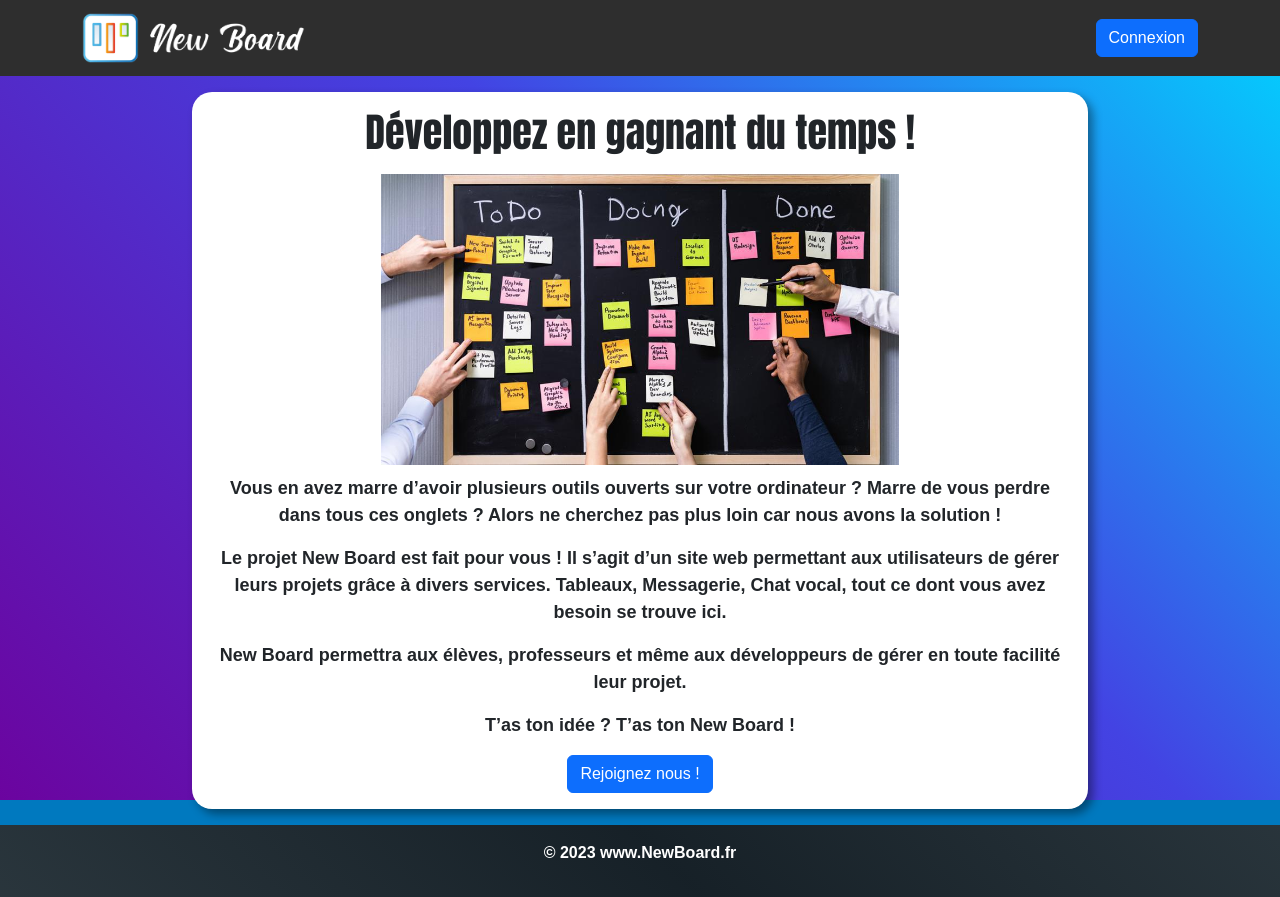
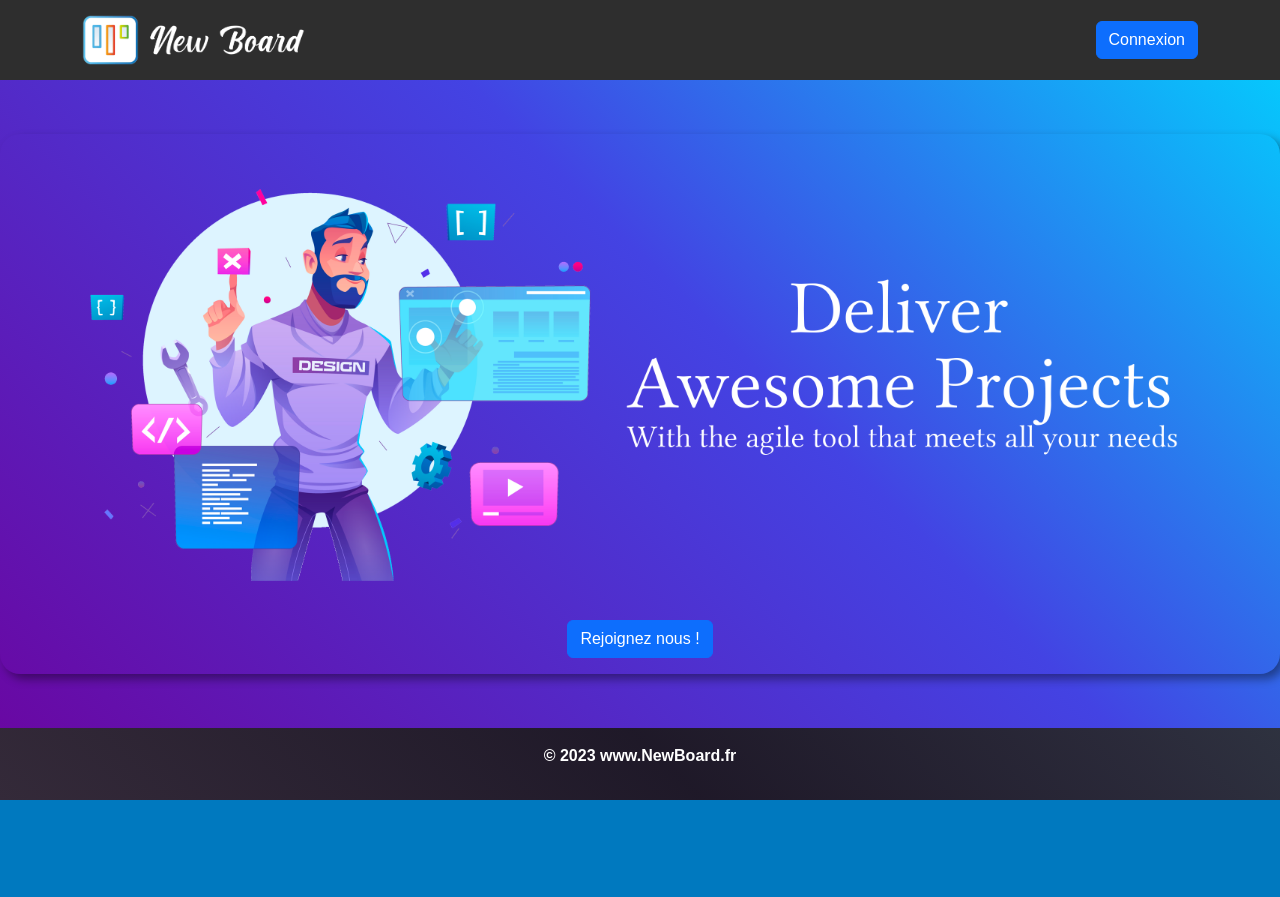
Before and after one commit to emerickCHALET/NewBoard, a React (Create React App) app in the folder newboard/: page / in a window 1280 px wide. After the commit the page ends 800 px from the top, so only its background shows below. Built offline with nearby package versions, Linux system fonts and the light colour scheme.

Commit message:
add new HomePage

```diff
--- a/newboard/src/App.tsx
+++ b/newboard/src/App.tsx
@@ -45,6 +45,7 @@ export default function App(){
 /**
  * url of the Production environment
  */
-export const urlApi = "http://newboardapifr.swks7487.odns.fr/api/";
-export const urlApiSocket = "http://newboardapifr.swks7487.odns.fr";
-export const urlLocal = "http://localhost:3001/api/"
+//export const urlApi = "http://newboardapifr.swks7487.odns.fr/api/";
+//export const urlApiSocket = "http://newboardapifr.swks7487.odns.fr";
+export const urlApi = "http://localhost:3001/api/"
+export const urlApiSocket = "http://localhost:3001";
--- a/newboard/src/components/Home.tsx
+++ b/newboard/src/components/Home.tsx
@@ -1,6 +1,7 @@
 import React from 'react';
 import {Button} from "react-bootstrap";
-import {useNavigate} from "react-router-dom";
+import {Link, useNavigate} from "react-router-dom";
+import * as AiIcons from "react-icons/ai";
 
 /**
  * Home Page when the user is not authenticated
@@ -8,25 +9,17 @@ import {useNavigate} from "react-router-dom";
  */
 const Home = () => {
     const navigate = useNavigate();
+    const token = localStorage.getItem('token');
+
     return (
                 <div className="container-home">
                     <div className="inner">
-                        <h1 className="cover-heading family-font-first">Développez en gagnant du temps !</h1>
-                        <img title="scrum" className="scrum" src="./scrumboard.jpg" alt="scrum board from home"/>
-                        <p className="font-home-p font-weight-bold">Vous en avez marre d’avoir plusieurs outils ouverts sur votre ordinateur ? Marre de vous perdre dans tous ces onglets ? Alors ne cherchez pas plus loin car nous avons la solution !
-                        </p>
-                        <p className="font-home-p font-weight-bold">
-                            Le projet New Board est fait pour vous ! Il s’agit d’un site web permettant aux utilisateurs de gérer leurs projets grâce à divers services. Tableaux, Messagerie, Chat vocal, tout ce dont vous avez besoin se trouve ici.
-                        </p>
-                        <p className="font-home-p font-weight-bold">
-                            New Board permettra aux élèves, professeurs et même aux développeurs de gérer en toute facilité leur projet.
-                        </p>
-                        <p className="font-home-p font-weight-bold">
-                            T’as ton idée ? T’as ton New Board !
-                        </p>
-                        <Button onClick={() => navigate("/inscription")}>
-                            Rejoignez nous !
-                        </Button>
+                        <img title="scrum" className="scrum" src="./homeWelcome.png" alt="scrum board from home"/>
+                        {token ?
+                            <div></div>
+                            : <Button onClick={() => navigate("/inscription")}>
+                                Rejoignez nous !
+                            </Button>}
                     </div>
                 </div>
     )
--- a/newboard/src/index.css
+++ b/newboard/src/index.css
@@ -45,8 +45,7 @@ h2{
 
 .inner {
     text-align: center;
-    width: 70%;
-    background-color: white;
+    width: 100%;
     border-radius: 20px;
     box-shadow: var(--shadow);
     padding: 1rem;
@@ -89,8 +88,7 @@ body {
 .scrum {
     padding-top: 10px;
     padding-bottom: 10px;
-    width: 60%;
-    height: 60%;
+    width: 90%;
 }
 
 .font-home-p {
--- a/newboard/src/pages/Forgot.tsx
+++ b/newboard/src/pages/Forgot.tsx
@@ -4,7 +4,7 @@ import * as Yup from 'yup';
 import {Formik, ErrorMessage, Form, Field} from 'formik';
 import {useNavigate} from "react-router";
 import axios from "axios";
-import {urlApi, urlLocal} from "../App";
+import {urlApi} from "../App";
 import {toast} from "react-toastify";
 import SideBar from "../components/SideBar";
 
--- a/newboard/src/pages/Kanban.tsx
+++ b/newboard/src/pages/Kanban.tsx
@@ -23,7 +23,7 @@ import Modal from "react-bootstrap/Modal";
 import {ErrorMessage, Field, Form, Formik} from "formik";
 import Button from "react-bootstrap/Button";
 import axios from "axios";
-import {urlApi, urlApiSocket, urlLocal} from "../App";
+import {urlApi, urlApiSocket} from "../App";
 import {toast} from "react-toastify";
 import {useLocation} from "react-router";
 import Student from "../Classes/Student";
@@ -54,7 +54,7 @@ const Kanban = () => {
         console.log(payload)
         let result = false;
         await axios
-            .post(urlLocal + 'boardUsers', payload, config)
+            .post(urlApi + 'boardUsers', payload, config)
             .then((response) => {
                 if (response.status === 200) {
                     result = true
@@ -87,8 +87,6 @@ const Kanban = () => {
                         position: toast.POSITION.TOP_RIGHT
                     });
                 }
-
-
             })
     }
 
@@ -129,7 +127,7 @@ const Kanban = () => {
 
     const socket = io(urlApiSocket);
 
-    socket.on('message', (msg) => {
+    socket.on('kanban message', (msg) => {
         console.log(`Message reçu : ${msg}`);
     });
 
--- a/newboard/src/pages/Management.tsx
+++ b/newboard/src/pages/Management.tsx
@@ -6,7 +6,7 @@ import Button from "react-bootstrap/Button";
 import {ErrorMessage, Field, Form, Formik, FormikValues} from "formik";
 import * as Yup from "yup";
 import axios from "axios";
-import {urlApi, urlLocal} from "../App";
+import {urlApi} from "../App";
 import {toast} from "react-toastify";
 import Papa from "papaparse";
 import { Table } from 'react-bootstrap';
@@ -175,7 +175,7 @@ const Management = () => {
             complete: async (results) => { // La fonction complete sera appelée une fois que le fichier a été lu
                 console.log(results.data)
                 await axios
-                    .post(urlLocal + 'usersByFile', results.data, config)
+                    .post(urlApi + 'usersByFile', results.data, config)
                     .then((response) => {
                         if (response.status === 200) {
                             toast.success("Etudiants créer!", {
--- a/newboard/src/pages/ResetPassword.tsx
+++ b/newboard/src/pages/ResetPassword.tsx
@@ -4,7 +4,7 @@ import '../index.css';
 import * as Yup from 'yup';
 import {Formik, ErrorMessage, Form, Field} from 'formik';
 import axios from 'axios';
-import {urlApi, urlLocal} from "../App";
+import {urlApi} from "../App";
 import {toast} from 'react-toastify';
 import 'react-toastify/dist/ReactToastify.css';
 import {useNavigate} from "react-router";
--- a/newboard/src/pages/WorkspacesPage.tsx
+++ b/newboard/src/pages/WorkspacesPage.tsx
@@ -153,9 +153,6 @@ const WorkspacesPage = () => {
                 </Modal.Body>
             </Modal>
             <h2>Espaces de travail</h2>
-
-
-
             <div className={"workspace-container"}>
                 <div className={"workspace-list"}>
                     <Button className={"workspace-item workspace-item-add"} variant="primary" onClick={() => { handleShow() }}>
```
Also changed, not shown: newboard/public/homeWelcome.png (added).
